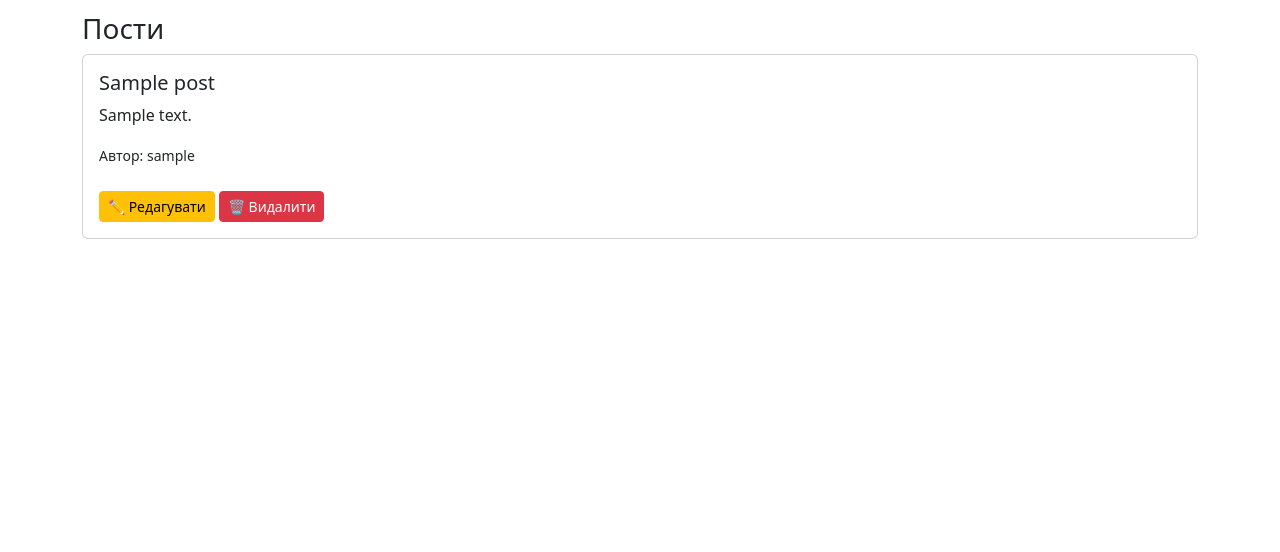
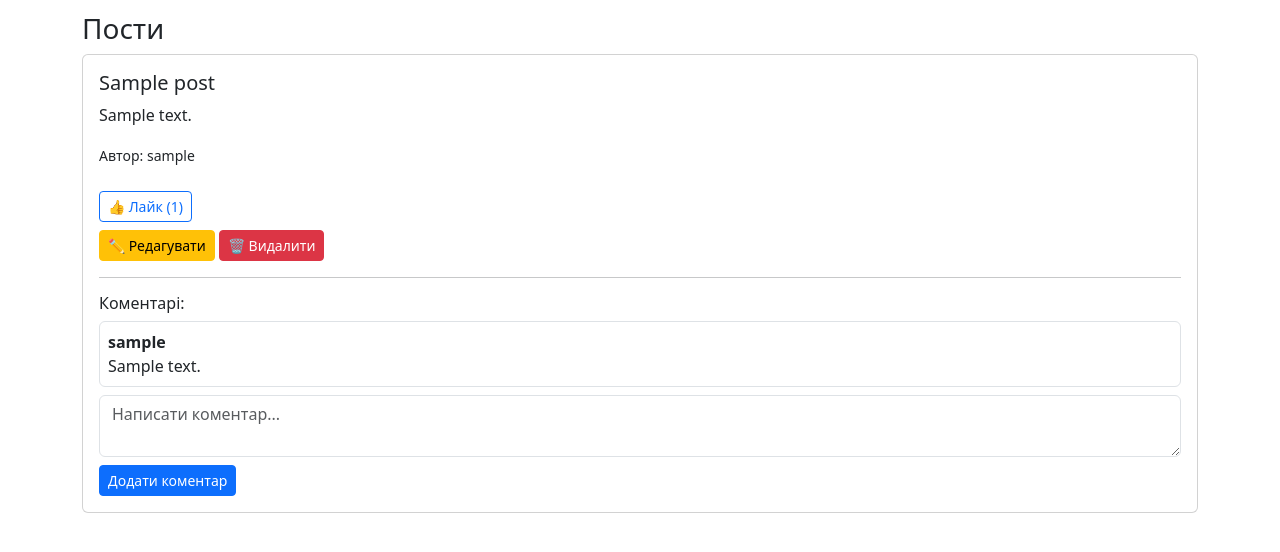
Before and after one commit to VladislavPavlyuk/BookWorms-main, a Django app: page / in a window 1280 px wide. Shown: the part 203-755 px from the top of the page. Run offline with Django 5.2, Linux system fonts and the light colour scheme; a user stored in the database is signed in; tables that the repository leaves empty hold one stand-in row (values such as "Sample post").

Commit message:
Add likes feature and comments

```diff
--- a/bookworms/mainApp/models.py
+++ b/bookworms/mainApp/models.py
@@ -134,3 +134,23 @@ class BookExchangeRequest(models.Model):
 
     def __str__(self):
         return f"{self.requester} → {self.shelf_owner}: {self.target_shelf.book.title}"
+
+class Comment(models.Model):
+    post = models.ForeignKey(Post, on_delete=models.CASCADE, related_name='comments')
+    author = models.ForeignKey(CustomUser, on_delete=models.CASCADE)
+    text = models.TextField()
+    created_at = models.DateTimeField(auto_now_add=True)
+
+    def __str__(self):
+        return f"{self.author} - {self.text[:20]}"
+
+
+class Like(models.Model):
+    post = models.ForeignKey(Post, on_delete=models.CASCADE, related_name='likes')
+    user = models.ForeignKey(CustomUser, on_delete=models.CASCADE)
+
+    class Meta:
+        unique_together = ('post', 'user')
+
+    def __str__(self):
+        return f'{self.user.username} likes {self.post.title}'
--- a/bookworms/mainApp/templates/mainApp/index.html
+++ b/bookworms/mainApp/templates/mainApp/index.html
@@ -24,9 +24,47 @@
 
             <br><br>
 
+            <!-- 👍 ЛАЙК -->
+            {% if user.is_authenticated %}
+                <form method="post" action="{% url 'toggle_like' post.id %}" style="display:inline;">
+                    {% csrf_token %}
+                    <button type="submit" class="btn btn-outline-primary btn-sm mb-2">
+                        👍 Лайк ({{ post.likes.count }})
+                    </button>
+                </form>
+            {% else %}
+                <p>👍 Лайки: {{ post.likes.count }}</p>
+            {% endif %}
+
+            <br>
+
             {% if post.author == user %}
                 <a href="/posts/edit/{{ post.id }}/" class="btn btn-warning btn-sm">✏️ Редагувати</a>
                 <a href="/posts/delete/{{ post.id }}/" class="btn btn-danger btn-sm">🗑 Видалити</a>
+            {% endif %}
+
+            <hr>
+
+            <!-- 💬 КОММЕНТЫ -->
+            <h6>Коментарі:</h6>
+
+            {% for comment in post.comments.all %}
+                <div class="border rounded p-2 mb-2">
+                    <strong>{{ comment.author.username }}</strong><br>
+                    {{ comment.text }}
+                </div>
+            {% empty %}
+                <p>Коментарів поки немає</p>
+            {% endfor %}
+
+            {% if user.is_authenticated %}
+                <form method="post" action="{% url 'add_comment' post.id %}">
+                    {% csrf_token %}
+                    <div class="mb-2">
+                        <textarea name="text" class="form-control" placeholder="Написати коментар..." required></textarea>
+                    </div>
+                    <button type="submit" class="btn btn-primary btn-sm">Додати коментар</button>
+                </form>
             {% endif %}
 
         </div>
--- a/bookworms/mainApp/urls.py
+++ b/bookworms/mainApp/urls.py
@@ -23,6 +23,8 @@ from .views import (
     exchange_reject,
     exchange_cancel,
 )
+from .views import add_comment
+from .views import toggle_like
 
 urlpatterns = [
     path('', home, name='home'),
@@ -44,4 +46,6 @@ urlpatterns = [
     path('posts/create/', create_post, name='create_post'),
     path('posts/delete/<int:post_id>/', delete_post, name='delete_post'),
     path('posts/edit/<int:post_id>/', edit_post, name='edit_post'),
+    path('posts/<int:post_id>/comment/', add_comment, name='add_comment'),
+    path('posts/<int:post_id>/like/', toggle_like, name='toggle_like'),
 ]
--- a/bookworms/mainApp/views.py
+++ b/bookworms/mainApp/views.py
@@ -3,7 +3,7 @@ from django.contrib.auth import login
 from django.db import IntegrityError
 from django.db.models import Q
 from django.shortcuts import render, redirect, get_object_or_404
-from .models import BookExchangeRequest, Post, Shelf
+from .models import BookExchangeRequest, Post, Shelf, Comment, Like
 from django.contrib.auth.views import LoginView
 from .forms import UserLoginForm, UserRegisterForm, AddIsbnForm
 from django.views.generic import CreateView
@@ -306,3 +306,32 @@ def exchange_cancel(request, request_id):
     else:
         messages.error(request, err or "Помилка.")
     return redirect("exchange_requests")
+
+@login_required
+def add_comment(request, post_id):
+    post = get_object_or_404(Post, id=post_id)
+
+    if request.method == 'POST':
+        text = request.POST.get('text')
+
+        if text:
+            Comment.objects.create(
+                post=post,
+                author=request.user,
+                text=text
+            )
+
+    return redirect('home')
+
+@login_required
+def toggle_like(request, post_id):
+    post = get_object_or_404(Post, id=post_id)
+
+    like = Like.objects.filter(post=post, user=request.user).first()
+
+    if like:
+        like.delete()
+    else:
+        Like.objects.create(post=post, user=request.user)
+
+    return redirect('home')
```
